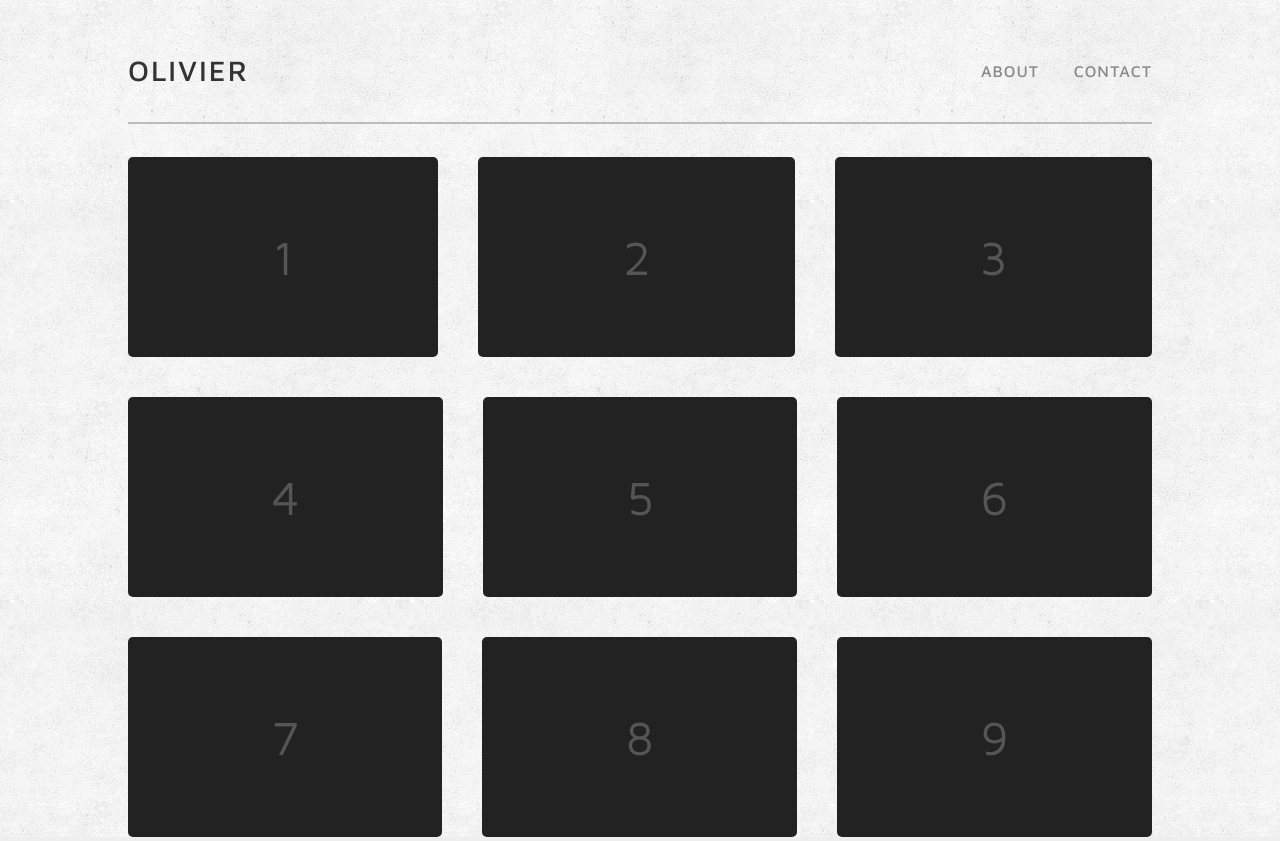
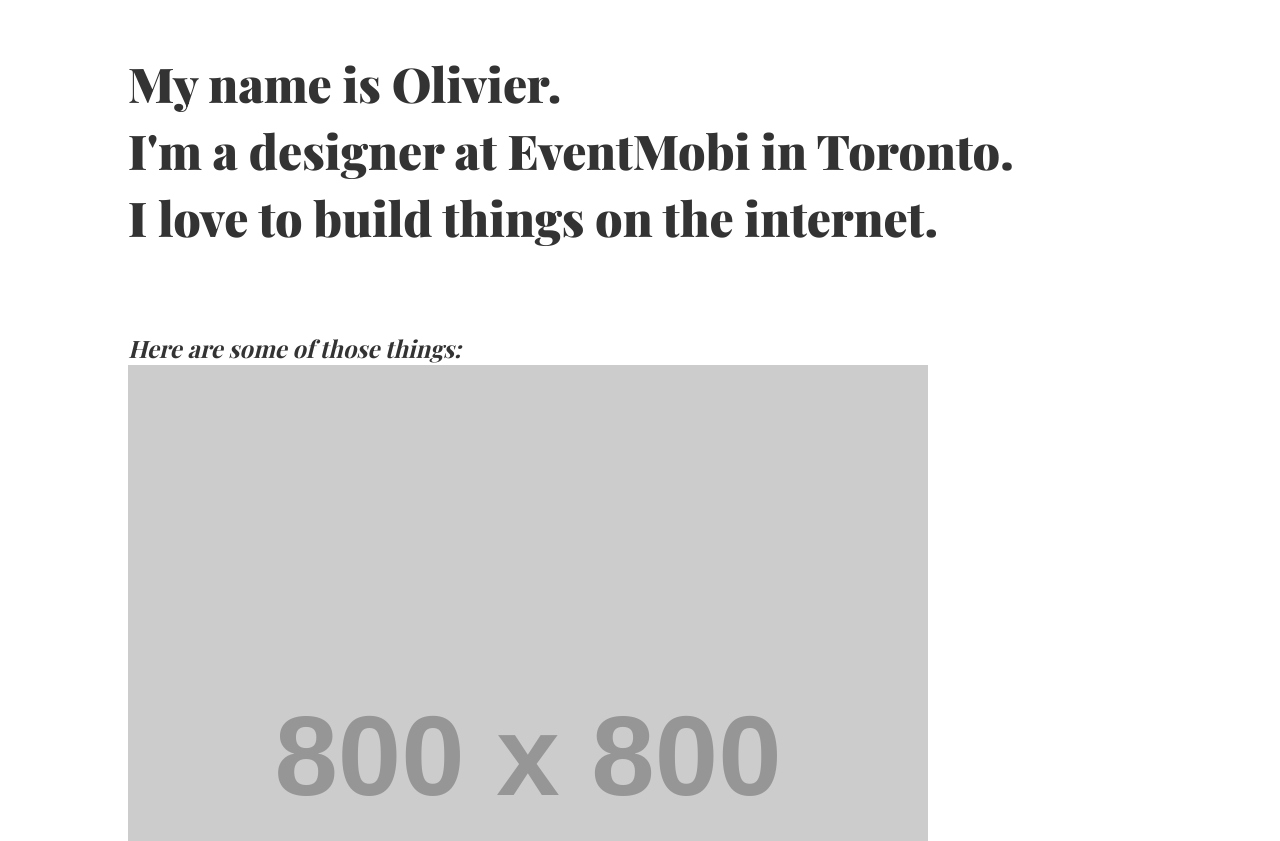
Before and after one commit to osquaredco/bearded-octo-batman, a plain HTML site: page index.html in a window 1280 px wide. Shown: the top 841 px of the page. Drawn offline with nearby package versions, Linux system fonts and the light colour scheme; placeholder pictures from the web are drawn by us; a web font is replaced by a local one.

Commit message:
first run at new design

```diff
--- a/css/main.css
+++ b/css/main.css
@@ -1,6 +1,12 @@
 /*@import url(http://fonts.googleapis.com/css?family=Muli:300,400,300italic,400italic);
 @import url(http://fonts.googleapis.com/css?family=Vollkorn:400italic,700italic,400,700);*/
-@import url(http://fonts.googleapis.com/css?family=Maven+Pro:900,700,500,400);
+/*@import url(http://fonts.googleapis.com/css?family=Maven+Pro:900,700,500,400);*/
+/*@import url(http://fonts.googleapis.com/css?family=Josefin+Sans:400,600,700);
+*/
+@import url(http://fonts.googleapis.com/css?family=Playfair+Display:400,700,900,400italic,700italic,900italic);
+/*@import url(http://fonts.googleapis.com/css?family=Abril+Fatface);
+*//*@import url(http://fonts.googleapis.com/css?family=Merriweather:900italic,900,700italic,700);*/
+
 
 
 
@@ -17,7 +23,7 @@
 html {
     width: 100%;
     height: 100%;
-    background: #eee url('/img/subtle_grunge_@2X.png') repeat top left;
+    background: #fff;
     background-size: 400px;
 }
 
@@ -25,7 +31,8 @@ body {
     font-size: 1em;
     line-height: 1.4;
     color: #333;
-    font-family: 'Maven Pro', 'Helvetica Neue', Helvetica, arial, sans-serif;
+    font-family: 'Playfair Display', 'Helvetica Neue', Helvetica, arial, sans-serif;
+    font-weight: 700;
     text-rendering: optimizeLegibility;
 }
 
@@ -35,10 +42,8 @@ html,body,h1,h2,h3,h4,h5,h6,span,ul,li {
 }
 
 h1 {
-    font-weight: 500;
-    font-size: 1.8em;
-    text-transform: uppercase;
-    letter-spacing: 2px;
+    font-weight: 900;
+    font-size: 3em;
     color: #333;
     margin: 0;
 }
@@ -97,10 +102,15 @@ a:hover::after {
 
 header {
     text-align: center;
+    margin-bottom: 5em;
 }
 
-header h1 {
-    display: inline-block;
+header h1.green {
+    color: #69CA14;
+}
+
+header h1.orange {
+    color: #F89614;
 }
 
 header nav {
@@ -113,6 +123,10 @@ header nav a {
     text-transform: uppercase;
     letter-spacing: 1px;
     margin: 0 30px;
+}
+
+.work h2 {
+    font-style: italic;
 }
 
 header nav a:last-child {
--- a/index.html
+++ b/index.html
@@ -14,7 +14,6 @@
         <link rel="stylesheet" href="css/normalize.css">
         <link rel="stylesheet" href="css/main.css">
         <script src="js/vendor/modernizr-2.6.2.min.js"></script>
-        <script>document.write('<script src="http://' + (location.host || '${1:localhost}').split(':')[0] + ':${2:35729}/livereload.js?snipver=1"></' + 'script>')</script>
     </head>
     <body>
         <!--[if lt IE 7]>
@@ -23,28 +22,19 @@
 
         <div class="container">
             <header>
-                <h1>Olivier</h1>
-                <nav>
-                    <a href="">About</a>
-                    <a href="">Contact</a>
-                </nav>
+                <h1>My name is Olivier.</h1>
+                <h1>I'm a designer at EventMobi in Toronto.</h1>
+                <h1>I love to build things on the internet.</h1>
             </header>
-            <hr />
-            <div class="row">
-                <div class="circle-block">1</div>
-                <div class="circle-block">2</div>
-                <div class="circle-block">3</div>
-            </div>
-            <div class="row">
-                <div class="circle-block">4</div>
-                <div class="circle-block">5</div>
-                <div class="circle-block">6</div>
-            </div>
-            <div class="row">
-                <div class="circle-block">7</div>
-                <div class="circle-block">8</div>
-                <div class="circle-block">9</div>
-            </div>
+            <section class="work">
+                <h2>Here are some of those things:</h2>
+                <article>
+                    <img src="//placehold.it/800x800">
+                </article>
+                <article>
+                    <img src="//placehold.it/800x800">
+                </article>
+            </section>
         </div>
 
         <script src="//ajax.googleapis.com/ajax/libs/jquery/2.0.0/jquery.min.js"></script>
```
